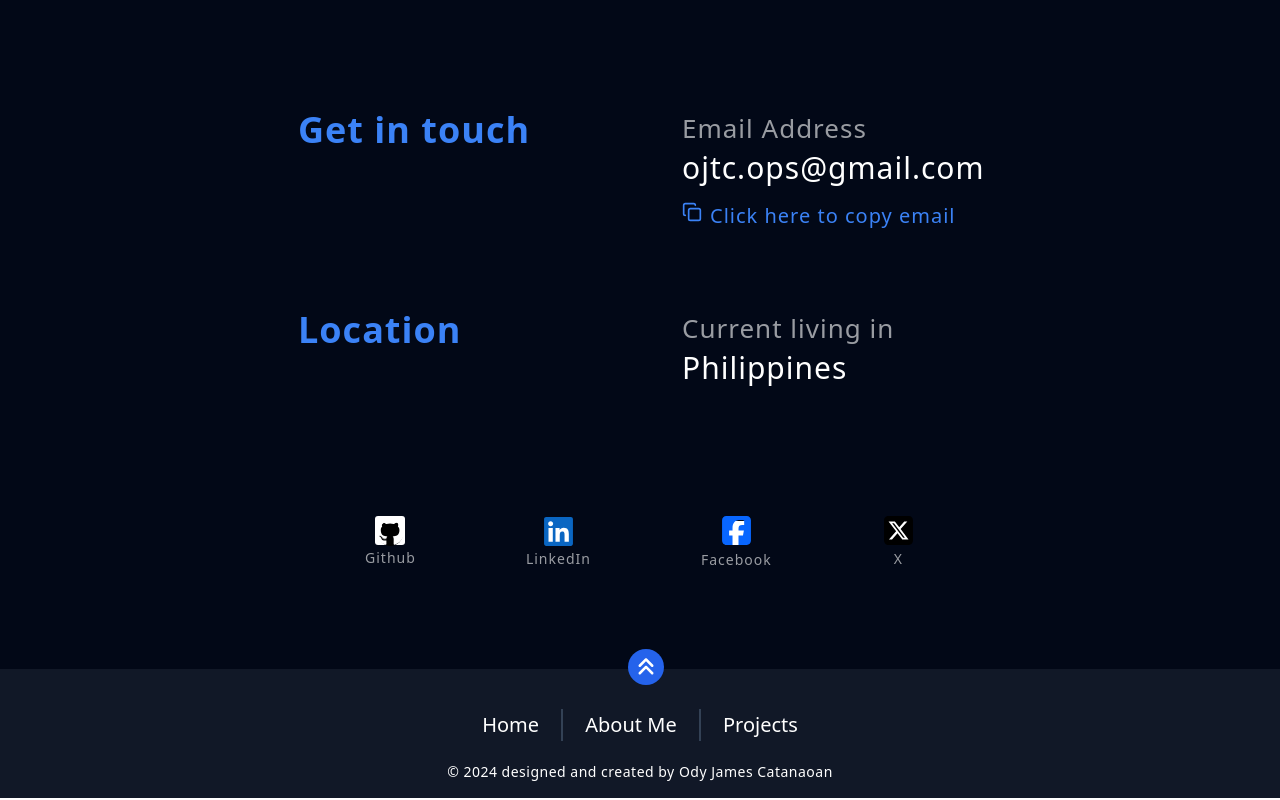
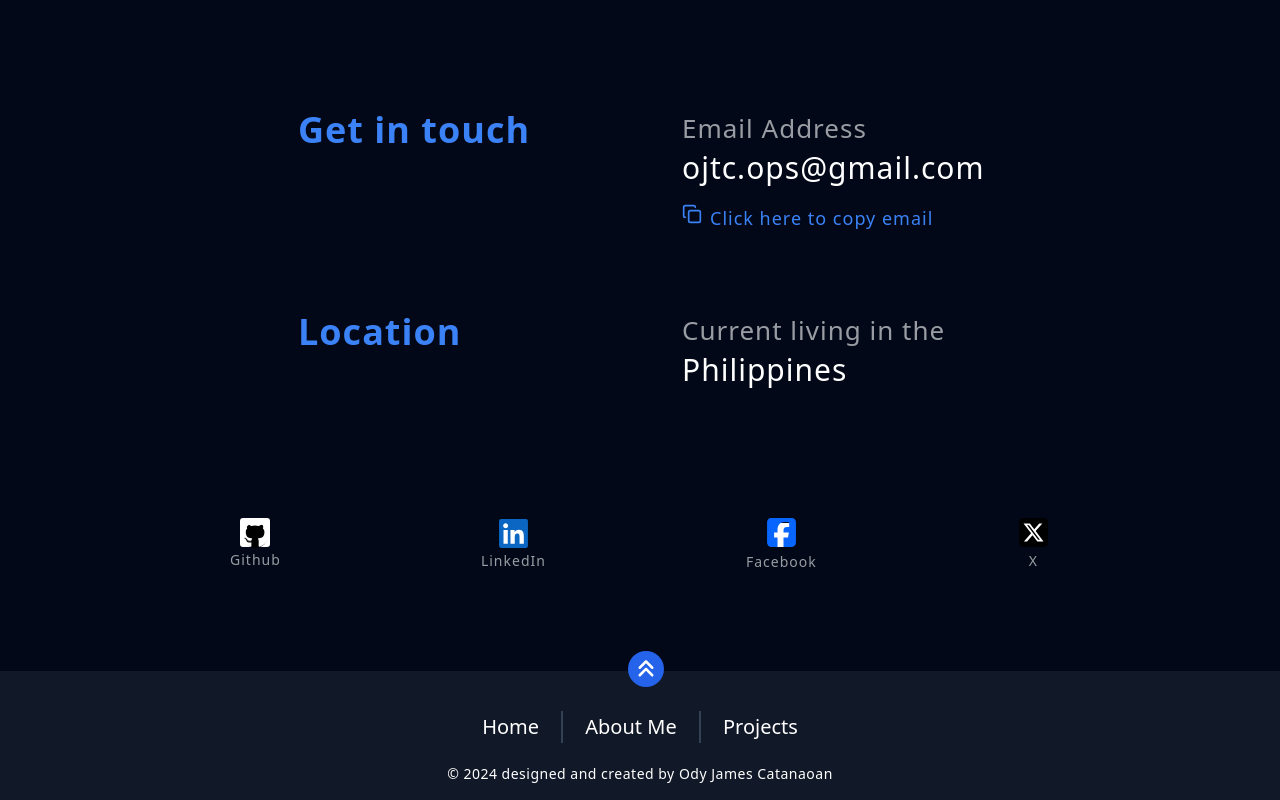
Before and after one commit to c0de-dLax/portfolio, a React (Vite) app: page /portfolio/contactform in a window 1280 px wide. Shown: the part 1014-1814 px from the top of the page. Built offline with nearby package versions, Linux system fonts and the light colour scheme.

Commit message:
Improved spacing of socmed links in contact page as well as the copy email text size.

```diff
--- a/src/components/ContactPageNav.tsx
+++ b/src/components/ContactPageNav.tsx
@@ -34,18 +34,18 @@ const ContactPageNav = () => {
               <button
                 aria-label="Click to copy email address to clipboard"
                 onClick={clickToCopyEmail}
-                className="flex items-center justify-start xs:justify-center mt-4 text-xl"
+                className="flex items-center justify-start mt-[18px] xs:justify-center "
                 disabled={isEmailClicked}
               >
                 {isEmailClicked ? (
                   <div className="flex text-green-600 dark:text-green-500">
-                    <LuCopyCheck className="mr-2" />
-                    Email copied to clipboard
+                    <LuCopyCheck className="mr-2 text-xl" />
+                    <span className="text-lg">Email copied to clipboard</span>
                   </div>
                 ) : (
                   <div className="flex text-blue-700 dark:text-blue-500 ">
-                    <LuCopy className="mr-2" />
-                    Click here to copy email
+                    <LuCopy className="mr-2 text-xl" />
+                    <span className="text-lg">Click here to copy email</span>
                   </div>
                 )}
               </button>
@@ -64,13 +64,13 @@ const ContactPageNav = () => {
           </div>
           <div className="flex-col text-3xl xs:text-center w-[300px]">
             <span className="block opacity-[0.6] text-[26px]">
-              Current living in
+              Current living in the
             </span>
             <span className="block mt-1 font-[500]">Philippines</span>
           </div>
         </div>
       </div>
-      <menu className="flex w-full max-w-[660px] justify-center items-center text-start text-sm leading-[26px] mt-32 mb-24 mx-auto tracking-[1px] text-black font-[500] dark:text-white dark:font-[400]">
+      <menu className="flex w-full max-w-[1020px] justify-center items-center text-start text-sm leading-[26px] mt-32 mb-24 mx-auto tracking-[1px] text-black font-[500] dark:text-white dark:font-[400]">
         <li className="mx-auto">
           <a
             href="https://github.com/c0de-dLax"
```
